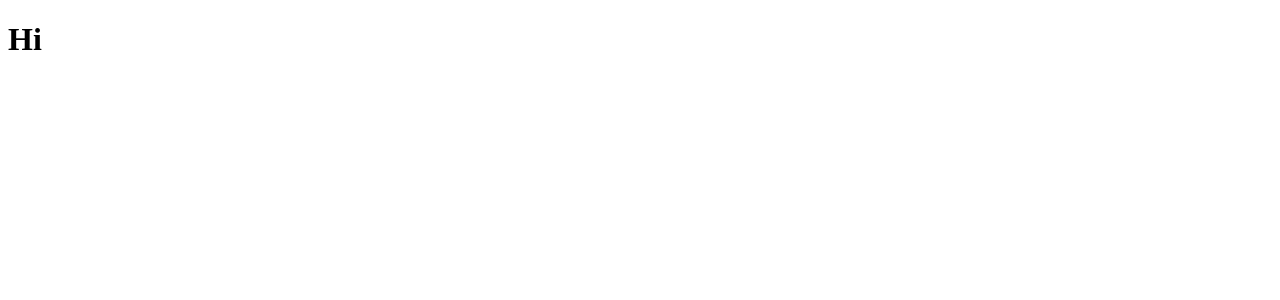
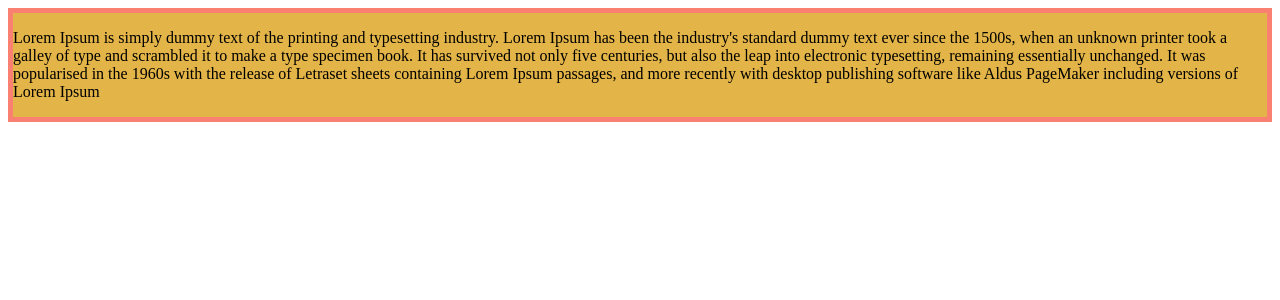
Before and after one commit to SanyaKasaudhan/NamasteReact, a React (Vite) app in the folder React Day 11/: page / in a window 1280 px wide. Shown: the top 300 px of the page. Built offline with nearby package versions, Linux system fonts and the light colour scheme.

Commit message:
State lifting

```diff
--- a/React Day 11/App.js
+++ b/React Day 11/App.js
@@ -1,11 +1,15 @@
-import React from "react";
+import React, { useState } from "react";
 import ReactDOM from "react-dom/client";
+import "./index.css"
 const App = () => {
+   const [isVisible, setIsVisible]=useState(true);
+
   return (
-    <>
-      <h1>
-        Hi
-      </h1>
+   <>
+      <div className="container">
+       {/* { isVisible ? <button onClick={setIsVisible(false)}>Show</button> : <button onClick={setIsVisible(true)}>Hide</button>}  */}
+        <p>Lorem Ipsum is simply dummy text of the printing and typesetting industry. Lorem Ipsum has been the industry's standard dummy text ever since the 1500s, when an unknown printer took a galley of type and scrambled it to make a type specimen book. It has survived not only five centuries, but also the leap into electronic typesetting, remaining essentially unchanged. It was popularised in the 1960s with the release of Letraset sheets containing Lorem Ipsum passages, and more recently with desktop publishing software like Aldus PageMaker including versions of Lorem Ipsum</p>
+      </div>
     </>
   );
 };
--- /dev/null
+++ b/React Day 11/index.css
@@ -0,0 +1,4 @@
+.container{
+    border: 5px salmon solid;
+    background-color: rgb(227, 180, 71);
+}
--- a/React Day 11/index.html
+++ b/React Day 11/index.html
@@ -6,6 +6,7 @@
     <meta http-equiv="X-UA-Compatible" content="IE=edge" />
     <meta name="viewport" content="width=device-width, initial-scale=1.0" />
     <title>Namaste React - Chapter 4 Talk is cheap</title>
+    <link ref="stylesheet" href="index.css" />
   </head>
   <body>
     <div id="root"></div>
--- a/React Day 11/package.json
+++ b/React Day 11/package.json
@@ -11,7 +11,8 @@
   "license": "ISC",
   "devDependencies": {
     "babel-plugin-transform-remove-console": "^6.9.4",
-    "parcel": "^2.8.2"
+    "parcel": "^2.8.2",
+    "process": "^0.11.10"
   },
   "dependencies": {
     "react": "^18.2.0",
```
Also changed, not shown: 1 other file (tests, documents, lock files or other folders).
